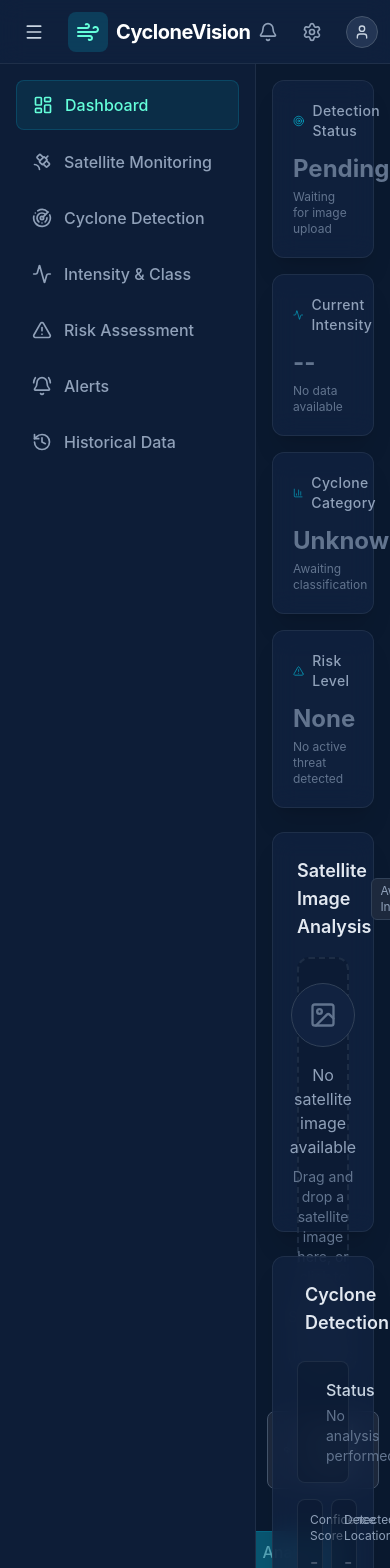
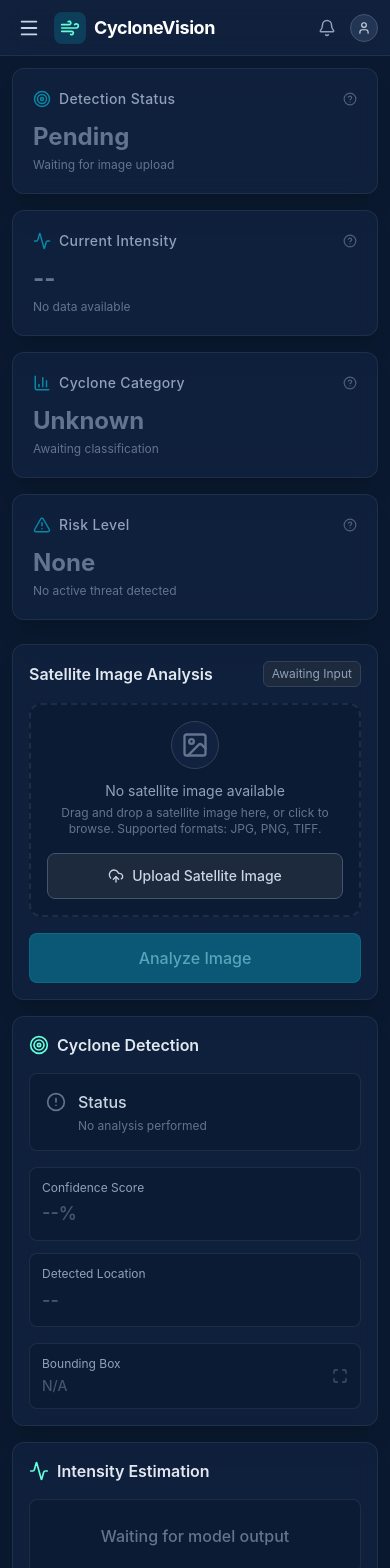
Before and after one commit to HitheshKaje/Cyclone-Vision, a React app in the folder frontend/: page / in a window 390 px wide. Shown: the top 1568 px of the page. Built offline with nearby package versions, Linux system fonts and the light colour scheme; the HTML template or start-up script is replaced by a standard one.

Commit message:
Makaing dashboard Resonsiveness for diffrent devices

```diff
--- a/frontend/src/components/DetectionResult.jsx
+++ b/frontend/src/components/DetectionResult.jsx
@@ -3,22 +3,22 @@ import { Target, Maximize, AlertCircle } from 'lucide-react';
 
 const DetectionResult = () => {
   return (
-    <div className="glass-panel p-6">
-      <div className="flex items-center gap-2 mb-6">
-        <Target size={20} className="text-cyan-400" />
-        <h2 className="text-lg font-semibold text-slate-200">Cyclone Detection</h2>
+    <div className="glass-panel p-4 sm:p-6">
+      <div className="flex items-center gap-2 mb-4 sm:mb-6">
+        <Target size={20} className="text-cyan-400 shrink-0" />
+        <h2 className="text-base sm:text-lg font-semibold text-slate-200">Cyclone Detection</h2>
       </div>
 
       <div className="space-y-4">
         <div className="p-4 rounded-lg border border-slate-700/50 bg-navy-900/50 flex items-start gap-3">
-          <AlertCircle size={20} className="text-slate-500 mt-0.5" />
-          <div>
+          <AlertCircle size={20} className="text-slate-500 mt-0.5 shrink-0" />
+          <div className="min-w-0">
             <p className="text-slate-300 font-medium">Status</p>
-            <p className="text-slate-500 text-sm mt-1">No analysis performed</p>
+            <p className="text-slate-500 text-xs sm:text-sm mt-1 truncate">No analysis performed</p>
           </div>
         </div>
 
-        <div className="grid grid-cols-2 gap-4">
+        <div className="grid grid-cols-1 sm:grid-cols-2 gap-3 sm:gap-4">
           <div className="p-3 rounded-lg border border-slate-700/50 bg-navy-900/50">
             <p className="text-xs text-slate-400 mb-1">Confidence Score</p>
             <p className="text-lg font-semibold text-slate-600">--%</p>
--- a/frontend/src/components/Header.jsx
+++ b/frontend/src/components/Header.jsx
@@ -3,34 +3,34 @@ import { Menu, Bell, User, Settings, Wind } from 'lucide-react';
 
 const Header = ({ toggleSidebar }) => {
   return (
-    <header className="h-16 bg-navy-800/80 backdrop-blur-md border-b border-slate-700/50 flex items-center justify-between px-4 z-10 sticky top-0">
-      <div className="flex items-center gap-4">
+    <header className="h-14 sm:h-16 bg-navy-800/90 backdrop-blur-md border-b border-slate-700/50 flex items-center justify-between px-3 sm:px-4 z-20 sticky top-0 w-full">
+      <div className="flex items-center gap-2 sm:gap-4 overflow-hidden">
         <button
           onClick={toggleSidebar}
-          className="p-2 hover:bg-navy-700 rounded-lg transition-colors text-slate-300 hover:text-cyan-400"
+          className="p-1.5 sm:p-2 hover:bg-navy-700 rounded-lg transition-colors text-slate-300 hover:text-cyan-400 shrink-0"
         >
-          <Menu size={20} />
+          <Menu size={22} />
         </button>
-        <div className="flex items-center gap-2">
-          <div className="bg-cyan-500/20 p-2 rounded-lg text-cyan-400">
-            <Wind size={24} />
+        <div className="flex items-center gap-2 overflow-hidden">
+          <div className="bg-cyan-500/20 p-1.5 sm:p-2 rounded-lg text-cyan-400 shrink-0">
+            <Wind size={20} className="sm:w-6 sm:h-6" />
           </div>
-          <div>
-            <h1 className="text-xl font-bold text-white tracking-tight">CycloneVision</h1>
-            <p className="text-[10px] text-slate-400 uppercase tracking-wider hidden sm:block">AI Based Tropical Cyclone Monitoring</p>
+          <div className="flex flex-col min-w-0">
+            <h1 className="text-lg sm:text-xl font-bold text-white tracking-tight truncate">CycloneVision</h1>
+            <p className="text-[9px] sm:text-[10px] text-slate-400 uppercase tracking-wider hidden md:block truncate">AI Based Tropical Cyclone Monitoring</p>
           </div>
         </div>
       </div>
 
-      <div className="flex items-center gap-2">
-        <button className="p-2 hover:bg-navy-700 rounded-lg transition-colors text-slate-400 hover:text-white">
-          <Bell size={20} />
+      <div className="flex items-center gap-1 sm:gap-2 shrink-0 ml-2">
+        <button className="p-1.5 sm:p-2 hover:bg-navy-700 rounded-lg transition-colors text-slate-400 hover:text-white">
+          <Bell size={18} className="sm:w-5 sm:h-5" />
         </button>
-        <button className="p-2 hover:bg-navy-700 rounded-lg transition-colors text-slate-400 hover:text-white">
-          <Settings size={20} />
+        <button className="p-1.5 sm:p-2 hover:bg-navy-700 rounded-lg transition-colors text-slate-400 hover:text-white hidden xs:block">
+          <Settings size={18} className="sm:w-5 sm:h-5" />
         </button>
-        <div className="h-8 w-8 ml-2 bg-navy-700 rounded-full flex items-center justify-center border border-slate-600">
-          <User size={16} className="text-slate-300" />
+        <div className="h-7 w-7 sm:h-8 sm:w-8 ml-1 sm:ml-2 bg-navy-700 rounded-full flex items-center justify-center border border-slate-600 shrink-0">
+          <User size={14} className="sm:w-4 sm:h-4 text-slate-300" />
         </div>
       </div>
     </header>
--- a/frontend/src/components/IntensityCard.jsx
+++ b/frontend/src/components/IntensityCard.jsx
@@ -3,18 +3,18 @@ import { Activity, Wind, Zap } from 'lucide-react';
 
 const IntensityCard = () => {
   return (
-    <div className="glass-panel p-6">
-      <div className="flex items-center gap-2 mb-6">
-        <Activity size={20} className="text-cyan-400" />
-        <h2 className="text-lg font-semibold text-slate-200">Intensity Estimation</h2>
+    <div className="glass-panel p-4 sm:p-6">
+      <div className="flex items-center gap-2 mb-4 sm:mb-6">
+        <Activity size={20} className="text-cyan-400 shrink-0" />
+        <h2 className="text-base sm:text-lg font-semibold text-slate-200">Intensity Estimation</h2>
       </div>
 
       <div className="space-y-4">
-        <div className="p-4 rounded-lg border border-slate-700/50 bg-navy-900/50 flex items-center justify-center py-8">
-          <p className="text-slate-500 font-medium text-lg">Waiting for model output</p>
+        <div className="p-4 rounded-lg border border-slate-700/50 bg-navy-900/50 flex items-center justify-center py-6 sm:py-8">
+          <p className="text-slate-500 font-medium text-base sm:text-lg text-center">Waiting for model output</p>
         </div>
 
-        <div className="grid grid-cols-2 gap-4">
+        <div className="grid grid-cols-1 sm:grid-cols-2 gap-3 sm:gap-4">
           <div className="p-3 rounded-lg border border-slate-700/50 bg-navy-900/50">
             <div className="flex items-center gap-2 mb-1">
               <Wind size={14} className="text-slate-500" />
--- a/frontend/src/components/RecentAnalysis.jsx
+++ b/frontend/src/components/RecentAnalysis.jsx
@@ -9,8 +9,9 @@ const RecentAnalysis = () => {
         <h2 className="text-lg font-semibold text-slate-200">Recent Analyses</h2>
       </div>
 
-      <div className="overflow-x-auto flex-1">
-        <table className="w-full text-left text-sm text-slate-400">
+      <div className="overflow-x-auto w-full flex-1 -mx-4 sm:mx-0 px-4 sm:px-0">
+        <div className="inline-block min-w-full align-middle">
+          <table className="min-w-full text-left text-sm text-slate-400">
           <thead className="text-xs text-slate-500 uppercase bg-navy-800/50 border-b border-slate-700/50">
             <tr>
               <th className="px-4 py-3 font-medium">Date & Time</th>
@@ -29,6 +30,7 @@ const RecentAnalysis = () => {
             </tr>
           </tbody>
         </table>
+        </div>
       </div>
     </div>
   );
--- a/frontend/src/components/SatelliteUpload.jsx
+++ b/frontend/src/components/SatelliteUpload.jsx
@@ -3,28 +3,28 @@ import { UploadCloud, Image as ImageIcon } from 'lucide-react';
 
 const SatelliteUpload = () => {
   return (
-    <div className="glass-panel p-6 h-full flex flex-col">
-      <div className="flex justify-between items-center mb-4">
-        <h2 className="text-lg font-semibold text-slate-200">Satellite Image Analysis</h2>
+    <div className="glass-panel p-4 sm:p-6 h-full flex flex-col">
+      <div className="flex flex-wrap gap-2 justify-between items-center mb-4">
+        <h2 className="text-base sm:text-lg font-semibold text-slate-200">Satellite Image Analysis</h2>
         <span className="text-xs px-2 py-1 bg-slate-800 rounded-md text-slate-400 border border-slate-700">Awaiting Input</span>
       </div>
 
-      <div className="flex-1 border-2 border-dashed border-slate-700/50 rounded-xl bg-navy-900/50 flex flex-col items-center justify-center p-6 text-center transition-colors hover:border-cyan-500/30">
-        <div className="w-16 h-16 bg-navy-800 rounded-full flex items-center justify-center mb-4 border border-slate-700">
+      <div className="flex-1 border-2 border-dashed border-slate-700/50 rounded-xl bg-navy-900/50 flex flex-col items-center justify-center p-4 sm:p-6 text-center transition-colors hover:border-cyan-500/30 overflow-hidden">
+        <div className="w-12 h-12 sm:w-16 sm:h-16 bg-navy-800 rounded-full flex items-center justify-center mb-3 sm:mb-4 border border-slate-700">
           <ImageIcon size={28} className="text-slate-500" />
         </div>
-        <p className="text-slate-400 mb-2">No satellite image available</p>
-        <p className="text-sm text-slate-500 mb-6 max-w-sm">
+        <p className="text-sm sm:text-base text-slate-400 mb-1 sm:mb-2">No satellite image available</p>
+        <p className="text-xs sm:text-sm text-slate-500 mb-4 sm:mb-6 max-w-sm px-2">
           Drag and drop a satellite image here, or click to browse. Supported formats: JPG, PNG, TIFF.
         </p>
-        <button className="px-4 py-2 bg-slate-800 hover:bg-slate-700 border border-slate-600 rounded-lg text-sm text-slate-300 font-medium transition-colors flex items-center gap-2">
+        <button className="px-4 py-3 sm:py-2 bg-slate-800 hover:bg-slate-700 border border-slate-600 rounded-lg text-sm text-slate-300 font-medium transition-colors flex items-center gap-2 w-full sm:w-auto justify-center">
           <UploadCloud size={16} />
           Upload Satellite Image
         </button>
       </div>
 
       <div className="mt-4 flex justify-end">
-        <button disabled className="px-6 py-2 bg-cyan-600/50 text-cyan-200/50 rounded-lg font-medium cursor-not-allowed border border-cyan-500/20">
+        <button disabled className="w-full sm:w-auto px-6 py-3 sm:py-2 bg-cyan-600/50 text-cyan-200/50 rounded-lg font-medium cursor-not-allowed border border-cyan-500/20">
           Analyze Image
         </button>
       </div>
--- a/frontend/src/components/Sidebar.jsx
+++ b/frontend/src/components/Sidebar.jsx
@@ -7,41 +7,58 @@ import {
   AlertTriangle,
   BellRing,
   History,
-  Settings
+  Settings,
+  X
 } from 'lucide-react';
 
-const NavItem = ({ icon: Icon, label, active, isOpen }) => (
+const NavItem = ({ icon: Icon, label, active, isOpen, onClick }) => (
   <button
+    onClick={onClick}
     className={`w-full flex items-center gap-3 px-4 py-3 rounded-lg transition-all duration-200 ${
       active
         ? 'bg-cyan-500/10 text-cyan-400 border border-cyan-500/20'
         : 'text-slate-400 hover:bg-navy-700 hover:text-slate-200'
-    }`}
+    } ${!isOpen ? 'justify-center px-0' : ''}`}
+    title={!isOpen ? label : ''}
   >
-    <Icon size={20} className={active ? 'text-cyan-400' : ''} />
-    {isOpen && <span className="font-medium whitespace-nowrap">{label}</span>}
+    <Icon size={20} className={`shrink-0 ${active ? 'text-cyan-400' : ''}`} />
+    {isOpen && <span className="font-medium whitespace-nowrap overflow-hidden text-ellipsis text-left">{label}</span>}
   </button>
 );
 
-const Sidebar = ({ isOpen }) => {
+const Sidebar = ({ isOpen, isMobile, closeSidebar }) => {
   return (
     <aside
-      className={`${
-        isOpen ? 'w-64' : 'w-20'
-      } bg-navy-800/50 border-r border-slate-700/50 transition-all duration-300 flex flex-col`}
+      className={`
+        ${isMobile ? 'fixed inset-y-0 left-0 z-40' : 'relative z-20'}
+        ${isOpen ? 'translate-x-0 w-64' : (isMobile ? '-translate-x-full w-64' : 'translate-x-0 w-20')}
+        bg-navy-800 border-r border-slate-700/50 transition-all duration-300 ease-in-out flex flex-col h-full
+      `}
     >
-      <nav className="flex-1 p-4 space-y-2 overflow-y-auto overflow-x-hidden">
-        <NavItem icon={LayoutDashboard} label="Dashboard" active={true} isOpen={isOpen} />
-        <NavItem icon={Satellite} label="Satellite Monitoring" active={false} isOpen={isOpen} />
-        <NavItem icon={Radar} label="Cyclone Detection" active={false} isOpen={isOpen} />
-        <NavItem icon={Activity} label="Intensity & Class" active={false} isOpen={isOpen} />
-        <NavItem icon={AlertTriangle} label="Risk Assessment" active={false} isOpen={isOpen} />
-        <NavItem icon={BellRing} label="Alerts" active={false} isOpen={isOpen} />
-        <NavItem icon={History} label="Historical Data" active={false} isOpen={isOpen} />
+      {isMobile && (
+        <div className="flex items-center justify-between p-4 border-b border-slate-700/50 lg:hidden">
+          <span className="font-bold text-white text-lg">Menu</span>
+          <button
+            onClick={closeSidebar}
+            className="p-2 text-slate-400 hover:text-white rounded-lg hover:bg-navy-700"
+          >
+            <X size={20} />
+          </button>
+        </div>
+      )}
+
+      <nav className="flex-1 p-3 space-y-1.5 overflow-y-auto overflow-x-hidden">
+        <NavItem icon={LayoutDashboard} label="Dashboard" active={true} isOpen={isOpen || isMobile} onClick={closeSidebar} />
+        <NavItem icon={Satellite} label="Satellite Monitoring" active={false} isOpen={isOpen || isMobile} onClick={closeSidebar} />
+        <NavItem icon={Radar} label="Cyclone Detection" active={false} isOpen={isOpen || isMobile} onClick={closeSidebar} />
+        <NavItem icon={Activity} label="Intensity & Class" active={false} isOpen={isOpen || isMobile} onClick={closeSidebar} />
+        <NavItem icon={AlertTriangle} label="Risk Assessment" active={false} isOpen={isOpen || isMobile} onClick={closeSidebar} />
+        <NavItem icon={BellRing} label="Alerts" active={false} isOpen={isOpen || isMobile} onClick={closeSidebar} />
+        <NavItem icon={History} label="Historical Data" active={false} isOpen={isOpen || isMobile} onClick={closeSidebar} />
       </nav>
 
-      <div className="p-4 border-t border-slate-700/50">
-        <NavItem icon={Settings} label="Settings" active={false} isOpen={isOpen} />
+      <div className="p-3 border-t border-slate-700/50">
+        <NavItem icon={Settings} label="Settings" active={false} isOpen={isOpen || isMobile} onClick={closeSidebar} />
       </div>
     </aside>
   );
--- a/frontend/src/layouts/MainLayout.jsx
+++ b/frontend/src/layouts/MainLayout.jsx
@@ -1,17 +1,54 @@
-import React, { useState } from 'react';
+import React, { useState, useEffect } from 'react';
 import Header from '../components/Header';
 import Sidebar from '../components/Sidebar';
 
 const MainLayout = ({ children }) => {
-  const [sidebarOpen, setSidebarOpen] = useState(true);
+  const [sidebarOpen, setSidebarOpen] = useState(false);
+  const [isMobile, setIsMobile] = useState(false);
+
+  useEffect(() => {
+    const handleResize = () => {
+      const mobile = window.innerWidth < 1024;
+      setIsMobile(mobile);
+      if (!mobile) {
+        setSidebarOpen(true);
+      } else {
+        setSidebarOpen(false);
+      }
+    };
+
+    // Initial check
+    handleResize();
+
+    window.addEventListener('resize', handleResize);
+    return () => window.removeEventListener('resize', handleResize);
+  }, []);
+
+  const toggleSidebar = () => {
+    setSidebarOpen(!sidebarOpen);
+  };
 
   return (
     <div className="min-h-screen flex flex-col bg-navy-900 text-slate-300">
-      <Header toggleSidebar={() => setSidebarOpen(!sidebarOpen)} />
-      <div className="flex flex-1 overflow-hidden">
-        <Sidebar isOpen={sidebarOpen} />
-        <main className="flex-1 overflow-y-auto p-4 md:p-6 lg:p-8">
-          <div className="max-w-7xl mx-auto">
+      <Header toggleSidebar={toggleSidebar} />
+
+      <div className="flex flex-1 overflow-hidden relative">
+        <Sidebar
+          isOpen={sidebarOpen}
+          isMobile={isMobile}
+          closeSidebar={() => isMobile && setSidebarOpen(false)}
+        />
+
+        {/* Mobile Overlay */}
+        {isMobile && sidebarOpen && (
+          <div
+            className="fixed inset-0 bg-navy-900/80 backdrop-blur-sm z-30 lg:hidden"
+            onClick={() => setSidebarOpen(false)}
+          />
+        )}
+
+        <main className="flex-1 overflow-y-auto overflow-x-hidden p-3 sm:p-4 md:p-6 lg:p-8 w-full">
+          <div className="max-w-7xl mx-auto w-full">
             {children}
           </div>
         </main>
--- a/frontend/src/pages/Dashboard.jsx
+++ b/frontend/src/pages/Dashboard.jsx
@@ -46,17 +46,17 @@ const Dashboard = () => {
       <div className="grid grid-cols-1 lg:grid-cols-3 gap-6">
 
         {/* Left Column - Image & Detection */}
-        <div className="lg:col-span-2 space-y-6">
-          <div className="h-[400px]">
+        <div className="lg:col-span-2 space-y-4 sm:space-y-6">
+          <div className="min-h-[300px] md:min-h-[400px] flex flex-col">
             <SatelliteUpload />
           </div>
 
-          <div className="grid grid-cols-1 md:grid-cols-2 gap-6">
+          <div className="grid grid-cols-1 sm:grid-cols-2 gap-4 sm:gap-6">
             <DetectionResult />
             <IntensityCard />
           </div>
 
-          <div className="h-[400px]">
+          <div className="min-h-[300px] md:min-h-[400px] flex flex-col">
             <LocationMap />
           </div>
 
```
Also changed, not shown: frontend/src/components/ClassificationChart.jsx (+4 -4 lines), frontend/src/components/LocationMap.jsx (+8 -8 lines), frontend/src/components/RiskAssessment.jsx (+4 -4 lines).
